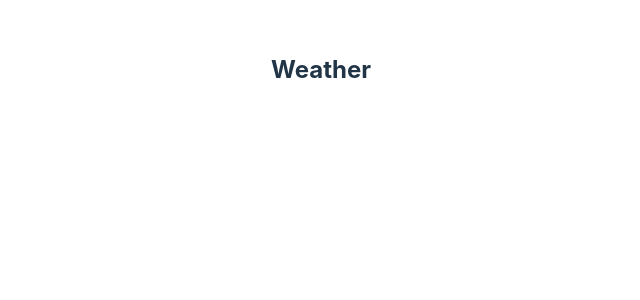
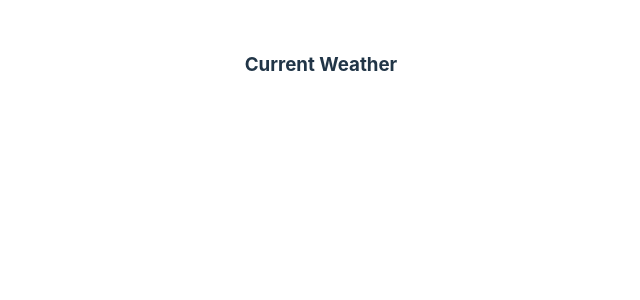
Before and after one commit to andrewteece/React_WeatherApp, a React (Vite) app in the folder WeatherApp/: page / in a window 1280 px wide. Shown: the top 300 px of the page, without its empty margins (319-959 px from the left). Built offline with nearby package versions, Linux system fonts and the light colour scheme.

Commit message:
Weather.jsx refactor

```diff
--- a/WeatherApp/src/App.jsx
+++ b/WeatherApp/src/App.jsx
@@ -1,11 +1,8 @@
+import Weather from './components/Weather';
 import './App.css';
 
 function App() {
-  return (
-    <>
-      <h2>Weather</h2>
-    </>
-  );
+  return <Weather />;
 }
 
 export default App;
--- a/WeatherApp/src/components/Weather.jsx
+++ b/WeatherApp/src/components/Weather.jsx
@@ -0,0 +1,11 @@
+import styles from './Weather.module.css';
+
+const Weather = () => {
+  return (
+    <div>
+      <h3>Current Weather</h3>
+    </div>
+  );
+};
+
+export default Weather;
```
